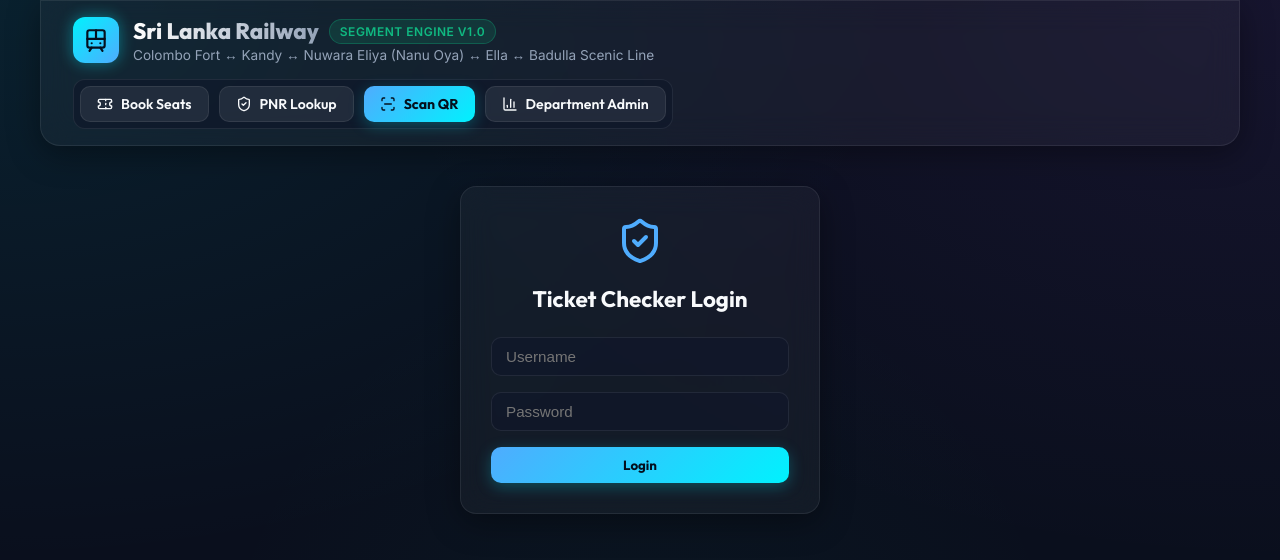
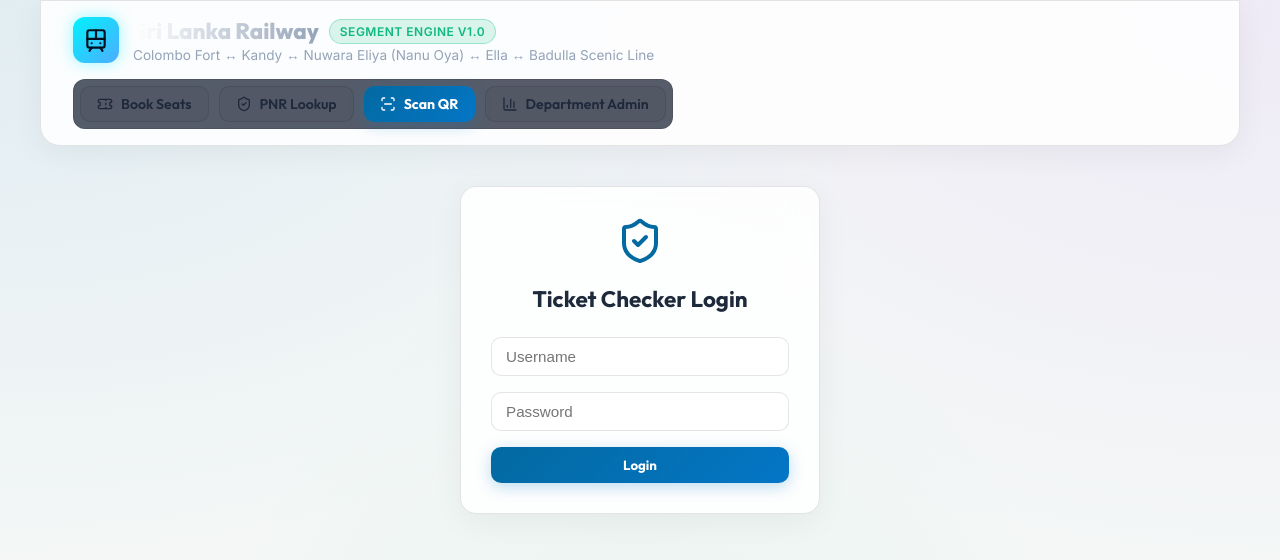
Before and after one commit to SankalpaFernando/trainbooking, a React (Vite) app in the folder frontend/: page / in a window 1280 px wide. Both pictures are taken after a click on the button "Scan QR". Shown: the top 560 px of the page. Built offline with nearby package versions, Linux system fonts and the light colour scheme; no server answers.

Commit message:
Change theme styling

```diff
--- a/frontend/src/index.css
+++ b/frontend/src/index.css
@@ -1,19 +1,19 @@
 :root {
-  --bg-primary: #0a0f1d;
-  --bg-secondary: #131c31;
-  --glass-bg: rgba(255, 255, 255, 0.04);
-  --glass-border: rgba(255, 255, 255, 0.08);
-  --glass-hover: rgba(255, 255, 255, 0.08);
+  --bg-primary: #f4f7f6;
+  --bg-secondary: #ffffff;
+  --glass-bg: rgba(255, 255, 255, 0.85);
+  --glass-border: rgba(0, 0, 0, 0.1);
+  --glass-hover: rgba(0, 0, 0, 0.05);
 
-  --accent-cyan: #00f2fe;
-  --accent-teal: #4facfe;
+  --accent-cyan: #0476c6;
+  --accent-teal: #0369a1;
   --accent-emerald: #10b981;
   --accent-amber: #f59e0b;
   --accent-rose: #f43f5e;
   --accent-purple: #a855f7;
 
-  --text-main: #f8fafc;
-  --text-muted: #94a3b8;
+  --text-main: #1e293b;
+  --text-muted: #475569;
   --text-dim: #64748b;
 
   --font-heading: 'Outfit', sans-serif;
@@ -29,7 +29,7 @@
 body {
   background-color: var(--bg-primary);
   background-image:
-    radial-gradient(at 0% 0%, rgba(0, 242, 254, 0.08) 0px, transparent 50%),
+    radial-gradient(at 0% 0%, rgba(4, 118, 198, 0.08) 0px, transparent 50%),
     radial-gradient(at 100% 0%, rgba(168, 85, 247, 0.08) 0px, transparent 50%),
     radial-gradient(at 50% 100%, rgba(16, 185, 129, 0.05) 0px, transparent 50%);
   color: var(--text-main);
@@ -48,17 +48,17 @@
   -webkit-backdrop-filter: blur(16px);
   border: 1px solid var(--glass-border);
   border-radius: 16px;
-  box-shadow: 0 8px 32px 0 rgba(0, 0, 0, 0.37);
+  box-shadow: 0 8px 32px 0 rgba(0, 0, 0, 0.05);
   transition: all 0.3s cubic-bezier(0.4, 0, 0.2, 1);
 }
 
 .glass-card:hover {
-  border-color: rgba(255, 255, 255, 0.15);
+  border-color: rgba(0, 0, 0, 0.15);
 }
 
 .btn-primary {
   background: linear-gradient(135deg, var(--accent-teal), var(--accent-cyan));
-  color: #04101e;
+  color: #ffffff;
   font-family: var(--font-heading);
   font-weight: 700;
   padding: 10px 22px;
@@ -69,12 +69,12 @@
   align-items: center;
   gap: 8px;
   transition: all 0.2s ease;
-  box-shadow: 0 4px 15px rgba(0, 242, 254, 0.25);
+  box-shadow: 0 4px 15px rgba(4, 118, 198, 0.25);
 }
 
 .btn-primary:hover {
   transform: translateY(-2px);
-  box-shadow: 0 6px 20px rgba(0, 242, 254, 0.4);
+  box-shadow: 0 6px 20px rgba(4, 118, 198, 0.4);
 }
 
 .btn-primary:disabled {
@@ -85,7 +85,7 @@
 }
 
 .btn-secondary {
-  background: rgba(255, 255, 255, 0.08);
+  background: rgba(0, 0, 0, 0.04);
   color: var(--text-main);
   font-family: var(--font-heading);
   font-weight: 600;
@@ -100,8 +100,8 @@
 }
 
 .btn-secondary:hover {
-  background: rgba(255, 255, 255, 0.15);
-  border-color: rgba(255, 255, 255, 0.25);
+  background: rgba(0, 0, 0, 0.08);
+  border-color: rgba(0, 0, 0, 0.15);
 }
 
 .badge {
@@ -132,7 +132,7 @@
 }
 
 .input-field {
-  background: rgba(15, 23, 42, 0.6);
+  background: rgba(255, 255, 255, 0.9);
   border: 1px solid var(--glass-border);
   border-radius: 10px;
   color: var(--text-main);
@@ -145,7 +145,7 @@
 
 .input-field:focus {
   border-color: var(--accent-cyan);
-  box-shadow: 0 0 10px rgba(0, 242, 254, 0.2);
+  box-shadow: 0 0 10px rgba(4, 118, 198, 0.2);
 }
 
 /* Custom Scrollbars */
@@ -157,11 +157,11 @@
   background: var(--bg-primary);
 }
 ::-webkit-scrollbar-thumb {
-  background: rgba(255, 255, 255, 0.15);
+  background: rgba(0, 0, 0, 0.15);
   border-radius: 4px;
 }
 ::-webkit-scrollbar-thumb:hover {
-  background: rgba(255, 255, 255, 0.3);
+  background: rgba(0, 0, 0, 0.3);
 }
 
 /* Seat Grid Interactive Styling */
@@ -213,10 +213,10 @@
 
 .seat-selected {
   background: linear-gradient(135deg, var(--accent-teal), var(--accent-cyan));
-  color: #04101e;
+  color: #ffffff;
   border-color: #ffffff;
   transform: scale(1.1);
-  box-shadow: 0 0 16px rgba(0, 242, 254, 0.6);
+  box-shadow: 0 0 16px rgba(4, 118, 198, 0.4);
 }
 
 /* Tooltip popup */
@@ -225,13 +225,13 @@
   bottom: 115%;
   left: 50%;
   transform: translateX(-50%);
-  background: #0f172a;
+  background: #ffffff;
   border: 1px solid var(--glass-border);
   padding: 8px 12px;
   border-radius: 8px;
   white-space: nowrap;
   z-index: 50;
-  box-shadow: 0 10px 25px rgba(0,0,0,0.5);
+  box-shadow: 0 10px 25px rgba(0,0,0,0.1);
   pointer-events: none;
   font-size: 0.75rem;
   color: var(--text-main);
```
